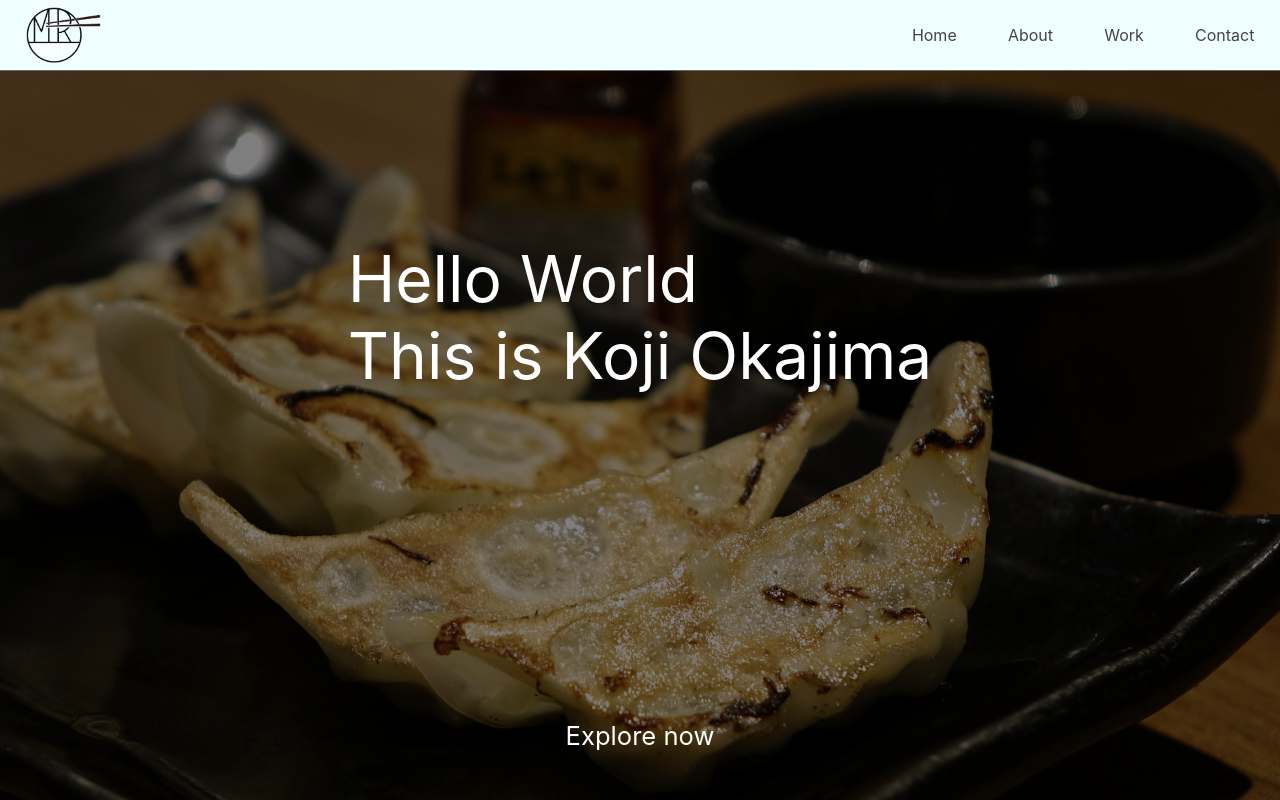
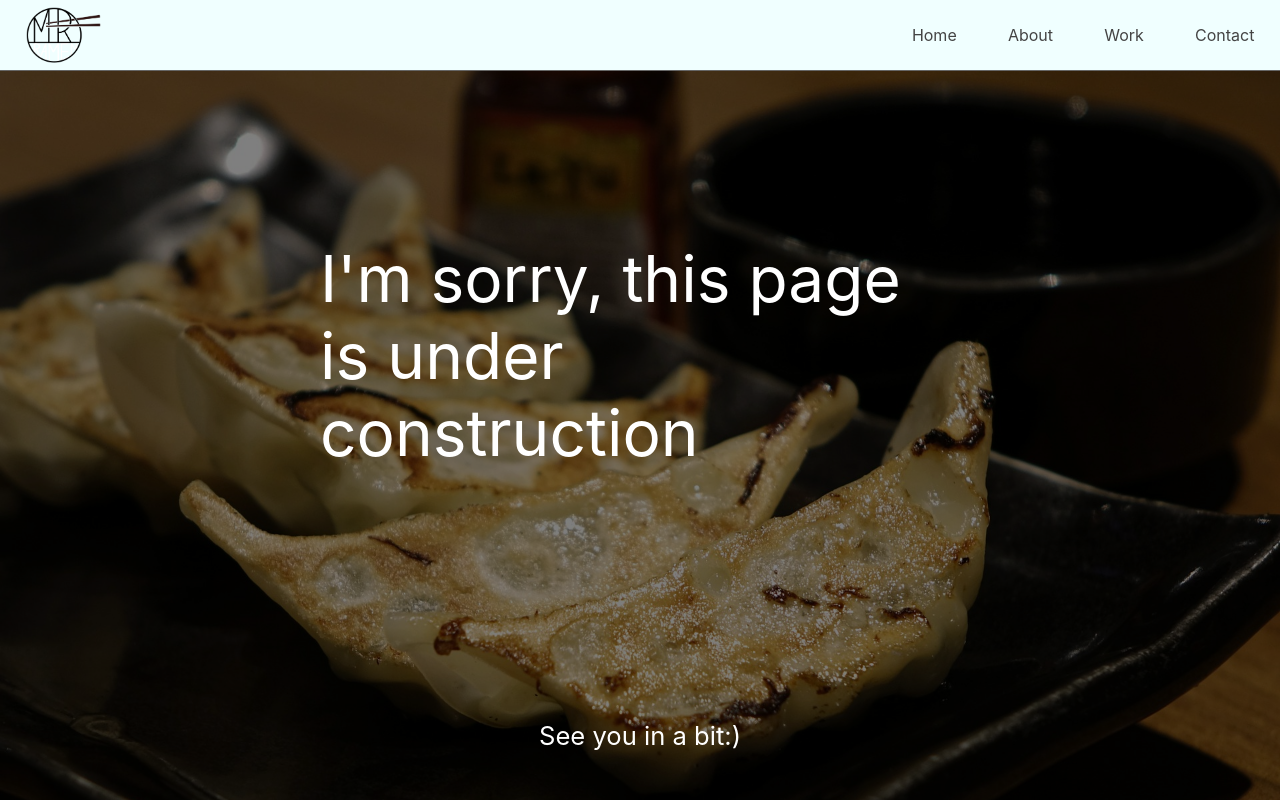
Before and after one commit to kojiokajima/react00, a React (Create React App) app: page / in a window 1280 px wide. Built offline with nearby package versions, Linux system fonts and the light colour scheme.

Commit message:
all page almost done

```diff
--- a/src/Router.jsx
+++ b/src/Router.jsx
@@ -1,6 +1,6 @@
 import React from 'react'
 import { Route, Switch } from 'react-router-dom';
-import { About, Contact, Home, Work} from './views/components/index'
+import { About, UnderConstruction, Contact, Home, Work} from './views/components/index'
 
 
 const Router = () => {
@@ -9,8 +9,9 @@ const Router = () => {
             <Route exact path={'/about'} component={About} />
             <Route exact path={'/contact'} component={Contact} />
             {/* <Route exact path={'/history'} component={History} /> */}
-            <Route exact path={'/'} component={Home} />
+            <Route exact path={'/home'} component={Home} />
             <Route exact path={'/work'} component={Work} />
+            <Route component={UnderConstruction} />
         </Switch>
     )
 }
--- a/src/assets/styles/sass/_about.scss
+++ b/src/assets/styles/sass/_about.scss
@@ -64,7 +64,7 @@
 
                 & > * {
                     position: absolute;
-                    top: 80%;
+                    top: 85%;
                     left: 50%;
                     transform: translate(-50%, -50%);
                 }
--- a/src/assets/styles/sass/_work.scss
+++ b/src/assets/styles/sass/_work.scss
@@ -17,20 +17,15 @@
                 justify-content: space-evenly;
 
                 & .card {
-                    // display: flex;
-                    // flex-direction: column;
-                    // align-content: center;
-                    // align-items: center;
-                    // justify-content: center;
-                    // justify-items: center;
-
-
                     position: relative;
                     width: 20%;
                     margin: 5% 5%;
                     text-align: center;
-                    // object-fit: cover;
-                    // object-position: center;
+                    transition: all 0.2s;
+
+                    &:hover {
+                        transform: scale(1.1);
+                    }
 
                     &-img {
                         position: relative;
--- a/src/views/components/index.js
+++ b/src/views/components/index.js
@@ -17,4 +17,5 @@ export {default as About} from './pages/About'
 export {default as Contact} from './pages/Contact'
 export {default as History} from './pages/History'
 export {default as Home} from './pages/Home'
+export {default as UnderConstruction} from './pages/UnderConstruction'
 export {default as Work} from './pages/Work'
--- a/src/views/components/organisms/AboutContent.jsx
+++ b/src/views/components/organisms/AboutContent.jsx
@@ -5,7 +5,6 @@ import { ButtonBasic, ContactForm } from '..';
 const AboutContent = (props) => {
     const bgUrl = props.url
     const bgColor = props.bgColor
-    const isButtonExist = props.isButtonExist
     const isUrl = /^https:*/.test(props.link)
 
     const [open, setOpen] = useState(false)
@@ -30,7 +29,7 @@ const AboutContent = (props) => {
                 <p>{props.text}</p>
 
                 {isUrl ? (
-                    <a href={props.link} target="_blank">
+                    <a href={props.link} target="_blank" rel="noreferrer">
                         <ButtonBasic
                             name={props.name}
                             bgColor={props.bgColor}
--- a/src/views/components/organisms/Header.jsx
+++ b/src/views/components/organisms/Header.jsx
@@ -14,12 +14,12 @@ const Header = () => {
                         {/* <ListItemAvatar>
                             <Avatar alt="Koji Okajima" src={Logo} />
                         </ListItemAvatar> */}
-                        <Link to='/'><img src={Logo} alt="Koji Okajima"/></Link>
+                        <Link to='/home'><img src={Logo} alt="Koji Okajima"/></Link>
                     </div>
 
                     <div className="header-nav">
                         <ul>
-                            <li><Link to='/'>Home</Link></li>
+                            <li><Link to='/home'>Home</Link></li>
                             <li><Link to='/about'>About</Link></li>
                             {/* <li><Link to='/history'>History</Link></li> */}
                             <li><Link to='/work'>Work</Link></li>
--- a/src/views/components/organisms/Hero.jsx
+++ b/src/views/components/organisms/Hero.jsx
@@ -7,7 +7,6 @@ const Hero = (props) => {
       <div className="hero-bg"></div>
       <div className="hero-text">
         <Grow in={true} style={{ transformOrigin: "50% 50%" }} timeout={1500}>
-          {/* <p>This is who I am</p> */}
           <p>{props.text}</p>
         </Grow>
         <Grow in={true} style={{ transformOrigin: "50% 50%" }} timeout={3500}>
--- a/src/views/components/pages/About.jsx
+++ b/src/views/components/pages/About.jsx
@@ -42,7 +42,7 @@ const About = () => {
 
       <AboutContent
         name={"learn more"}
-        link={'https://cypressmountain.com/'}
+        link={'/'}
         title={"Traveler"}
         url={require('../../../assets/img/appetizer1.jpg')}
         bgColor={"#d1be41"}
--- /dev/null
+++ b/src/views/components/pages/UnderConstruction.jsx
@@ -0,0 +1,12 @@
+import React from 'react'
+import { Hero } from '../index'
+
+const UnderConstruction = () => {
+    return (
+        <div className="underConstruction">
+            <Hero text={"I'm sorry, this page is under construction"} bottom={"See you in a bit:)"} />
+        </div>
+    )
+}
+
+export default UnderConstruction
```
